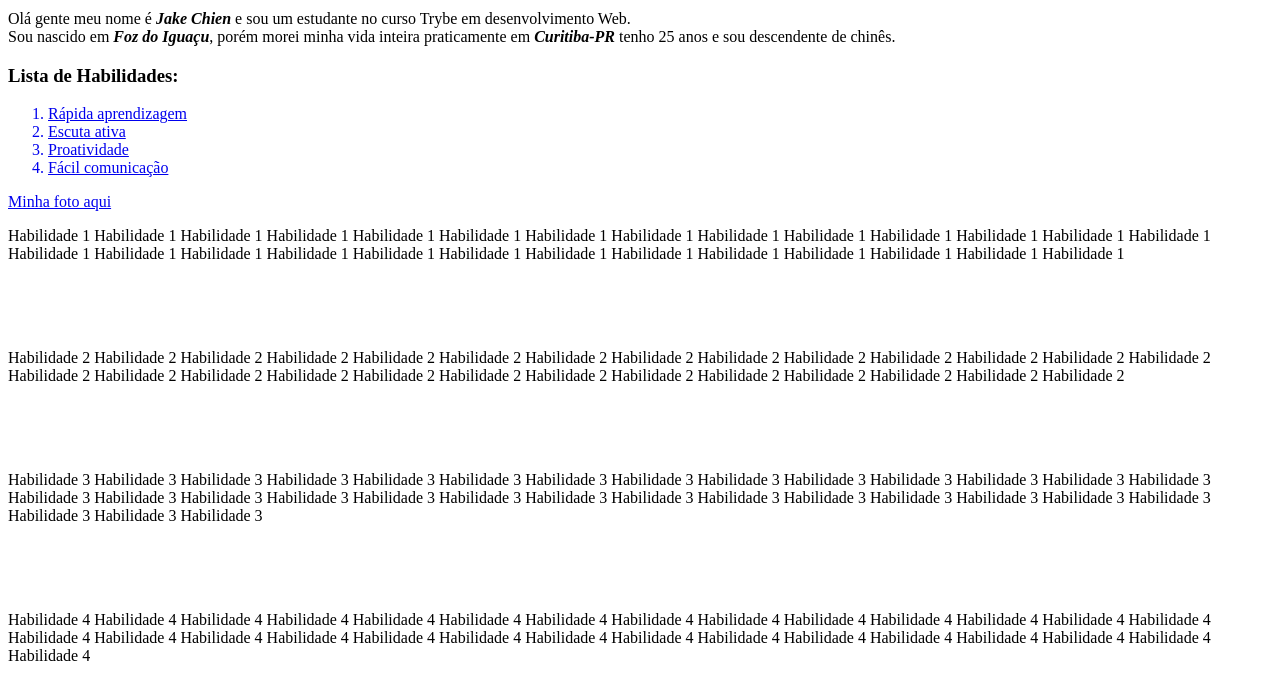
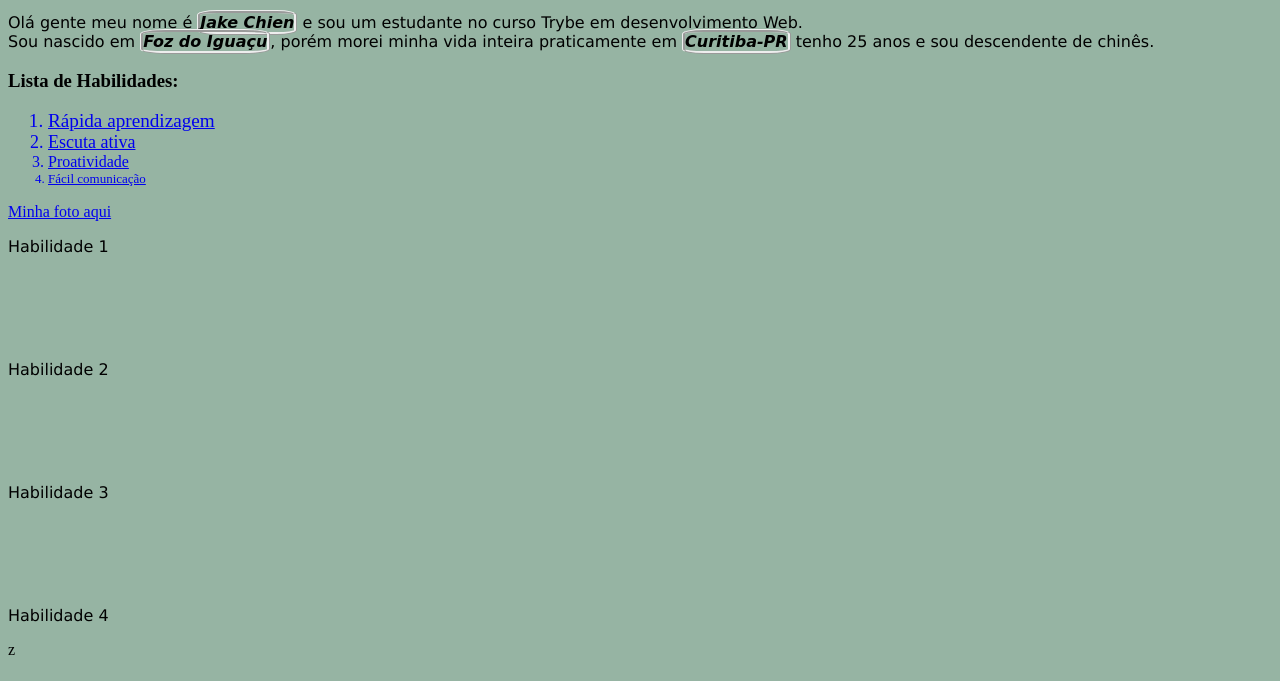
Before and after one commit to jaketheman96/jaketheman96.github.io, a plain HTML site: page index.html in a window 1280 px wide. Shown: the part 562-1243 px from the top of the page. Drawn offline with Linux system fonts and the light colour scheme.

Commit message:
Alterações com CSS no portifolio

```diff
--- a/index.html
+++ b/index.html
@@ -1,6 +1,34 @@
 <!DOCTYPE html>
 <html lang="pt-br">
     <head>
+    <style>
+        h1, p {
+            font-family: Verdana, Geneva, Tahoma, sans-serif;
+        }
+        body {
+            background-color: rgb(150, 180, 163);
+        }
+        img {
+            border-radius: 100%;
+        }
+        .text {
+            border-style: ridge;
+            border-radius: 20%;
+            font-family: cursive;
+        }
+        .habilidade1 {
+            font-size: larger;
+        }
+        .habilidade2 {
+            font-size: large;
+        }
+        .habilidade3 {
+            font-size: medium;
+        }
+        .habilidade4 {
+            font-size: small;
+        }
+        </style>
         <meta charset="UTF-8">
         <title>Sobre mim</title>
     </head>
@@ -16,40 +44,43 @@
             Uma foto minha quando levei a minha namorada para o Jardim Botânico em Curitiba, é a que eu mais gosto no momento.
         </p>
         <p>
-            Olá gente meu nome é <strong><i></bold>Jake Chien</strong></i> e sou um estudante no curso Trybe em desenvolvimento Web.
+            Olá gente meu nome é <strong class="text"><i>Jake Chien</strong></i> e sou um estudante no curso Trybe em desenvolvimento Web.
             <br>
-            Sou nascido em <strong><i>Foz do Iguaçu</strong></i>, porém morei minha vida inteira praticamente em <i><strong>Curitiba-PR</strong></i> tenho 25 anos e sou descendente de chinês.
+            Sou nascido em <strong class="text"><i>Foz do Iguaçu</strong></i>, porém morei minha vida inteira praticamente em <i><strong class="text">Curitiba-PR</strong></i> tenho 25 anos e sou descendente de chinês.
         </p>
         <h3>
             Lista de Habilidades:
         </h3>
         <ol>
-            <a href="#habilidade1"><li>Rápida aprendizagem</li></a>
-            <a href="#habilidade2"><li>Escuta ativa</li></a>
-            <a href="#habilidade3"><li>Proatividade</li></a>
-            <a href="#habilidade4"><li>Fácil comunicação</li></a>
+            <a href="#habilidade1" class="habilidade1"><li>Rápida aprendizagem</li></a>
+            <a href="#habilidade2" class="habilidade2"><li>Escuta ativa</li></a>
+            <a href="#habilidade3" class="habilidade3"><li>Proatividade</li></a>
+            <a href="#habilidade4" class="habilidade4"><li>Fácil comunicação</li></a>
         </ol>
         <a href="#foto">Minha foto aqui</a>
         <p id="habilidade1">
-            Habilidade 1 Habilidade 1 Habilidade 1 Habilidade 1 Habilidade 1 Habilidade 1 Habilidade 1 Habilidade 1 Habilidade 1 Habilidade 1 Habilidade 1 Habilidade 1 Habilidade 1 Habilidade 1 Habilidade 1 Habilidade 1 Habilidade 1 Habilidade 1 Habilidade 1 Habilidade 1 Habilidade 1 Habilidade 1 Habilidade 1 Habilidade 1 Habilidade 1 Habilidade 1 Habilidade 1
+            Habilidade 1
         </p>
         <br>
         <br>
         <br>
+        <br>
         <p id="habilidade2">
-            Habilidade 2 Habilidade 2 Habilidade 2 Habilidade 2 Habilidade 2 Habilidade 2 Habilidade 2 Habilidade 2 Habilidade 2 Habilidade 2 Habilidade 2 Habilidade 2 Habilidade 2 Habilidade 2 Habilidade 2 Habilidade 2 Habilidade 2 Habilidade 2 Habilidade 2 Habilidade 2 Habilidade 2 Habilidade 2 Habilidade 2 Habilidade 2 Habilidade 2 Habilidade 2 Habilidade 2
+            Habilidade 2
         </p>
         <br>
         <br>
         <br>
+        <br>
         <p id="habilidade3">
-            Habilidade 3 Habilidade 3 Habilidade 3 Habilidade 3 Habilidade 3 Habilidade 3 Habilidade 3 Habilidade 3 Habilidade 3 Habilidade 3 Habilidade 3 Habilidade 3 Habilidade 3 Habilidade 3 Habilidade 3 Habilidade 3 Habilidade 3 Habilidade 3 Habilidade 3 Habilidade 3 Habilidade 3 Habilidade 3 Habilidade 3 Habilidade 3 Habilidade 3 Habilidade 3 Habilidade 3 Habilidade 3 Habilidade 3 Habilidade 3 Habilidade 3
+            Habilidade 3
         </p>
         <br>
         <br>
         <br>
+        <br>
         <p id="habilidade4">
-            Habilidade 4 Habilidade 4 Habilidade 4 Habilidade 4 Habilidade 4 Habilidade 4 Habilidade 4 Habilidade 4 Habilidade 4 Habilidade 4 Habilidade 4 Habilidade 4 Habilidade 4 Habilidade 4 Habilidade 4 Habilidade 4 Habilidade 4 Habilidade 4 Habilidade 4 Habilidade 4 Habilidade 4 Habilidade 4 Habilidade 4 Habilidade 4 Habilidade 4 Habilidade 4 Habilidade 4 Habilidade 4 Habilidade 4
-        </p>
+            Habilidade 4
+        </p>z
     </body>
 </html>
```
